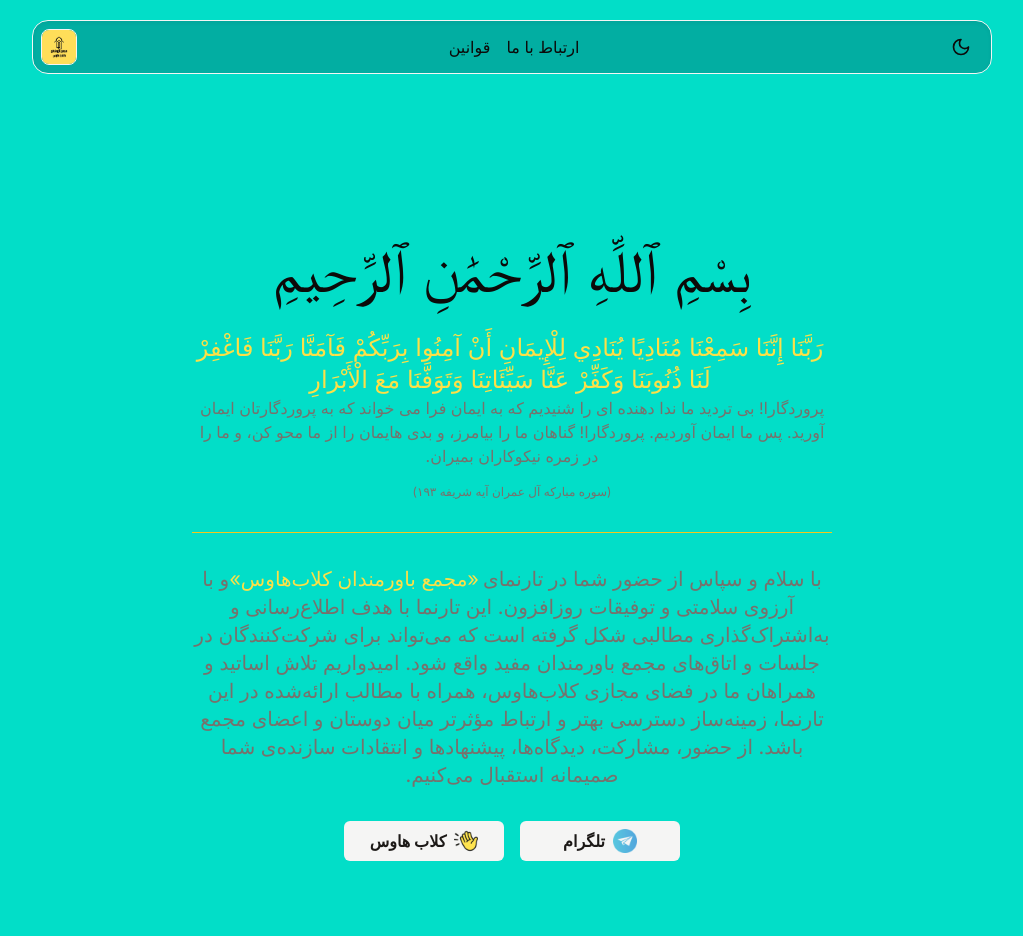
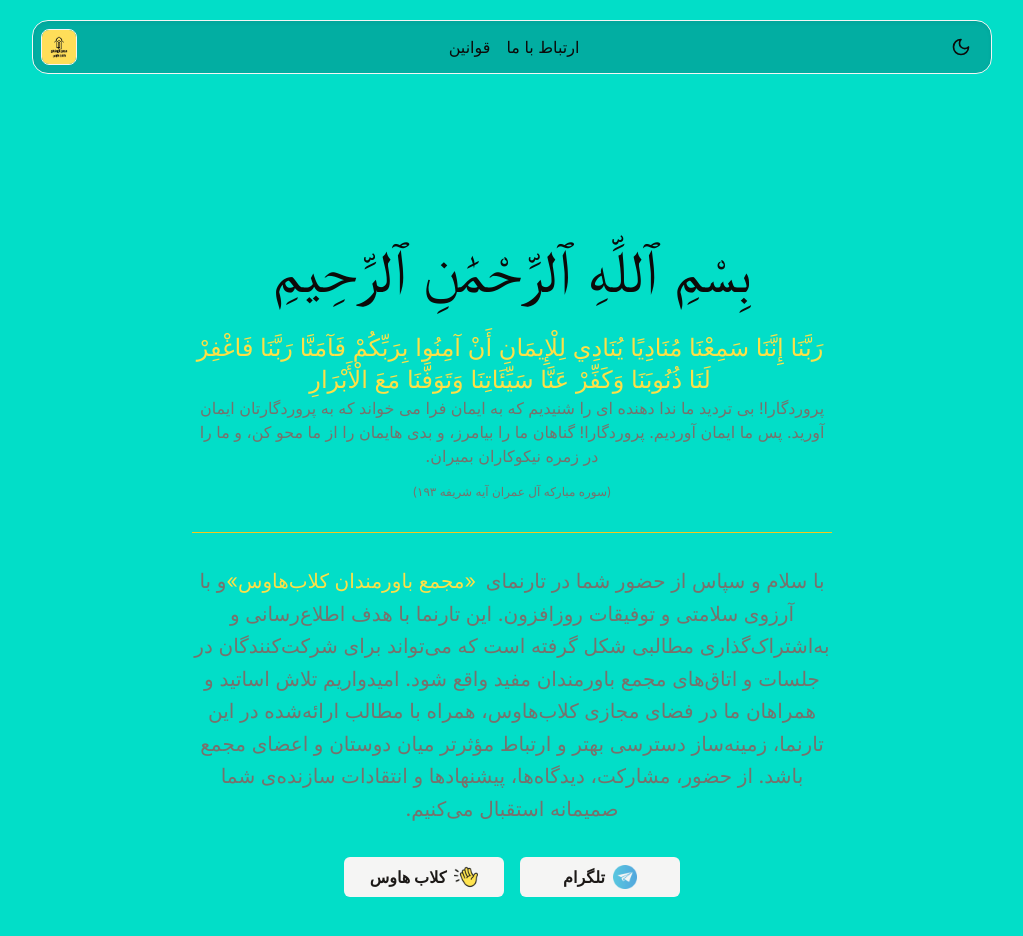
Before and after one commit to mah404/bavarmandan, a Next.js app: page / in a window 1280 px wide. Shown: the top 936 px of the page, without its empty margins (128-1151 px from the left). Built offline with nearby package versions, Linux system fonts and the light colour scheme; a web font is replaced by a local one.

Commit message:
Added Color

```diff
--- a/components/layout/sections/community.tsx
+++ b/components/layout/sections/community.tsx
@@ -20,10 +20,11 @@ export const CommunitySection = () => {
             className="bg-background border-none shadow-none text-center flex flex-col items-center justify-center"
           >
             <CardHeader>
-              <CardTitle className="text-center font-bold text-2xl sm:text-3xl md:text-4xl lg:text-4xl">
+              <CardTitle className="text-center font-bold text-xl sm:text-3xl md:text-4xl lg:text-4xl">
                 <div className="flex flex-col items-center">
                   <span className="text-yellow-300 bg-gradient-to-r bg-clip-text leading-snug text-center">
-                    تذکرات و نکات جلسات «مجمع باورمندان»
+                    تذکرات و نکات جلسات
+                    «مجمع باورمندان»
                   </span>
                   <span className="text-yellow-300 bg-gradient-to-r bg-clip-text leading-snug text-center">
                     در کلاب‌هاوس
--- a/components/layout/sections/hero.tsx
+++ b/components/layout/sections/hero.tsx
@@ -41,12 +41,12 @@ export const HeroSection = () => {
 
           <hr className="border-primary w-full   " />
 
-          <p
-            dir="rtl"
-            className="max-w-screen-sm text-gray-100 mx-auto text-xl text-muted-foreground"
-          >
-            با سلام و سپاس از حضور شما در تارنمای
-            <span className="text-yellow-300 pr-1">
+  <p
+  dir="rtl"
+  className="max-w-screen-sm text-gray-100 mx-auto text-xl text-muted-foreground leading-relaxed"
+>
+  با سلام و سپاس از حضور شما در تارنمای{" "}
+  <span className="text-yellow-300 inline-block whitespace-nowrap pr-1">
               «مجمع باورمندان کلاب‌هاوس»
             </span>
             و با آرزوی سلامتی و توفیقات روزافزون. این تارنما با هدف اطلاع‌رسانی
```
